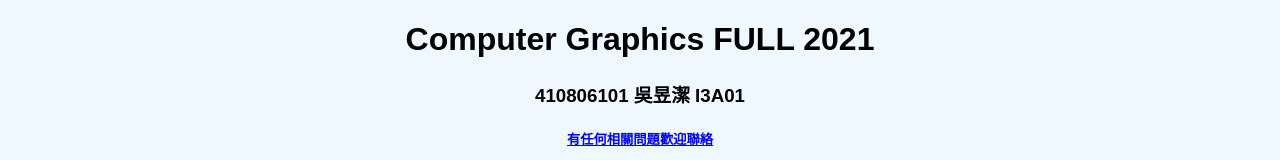
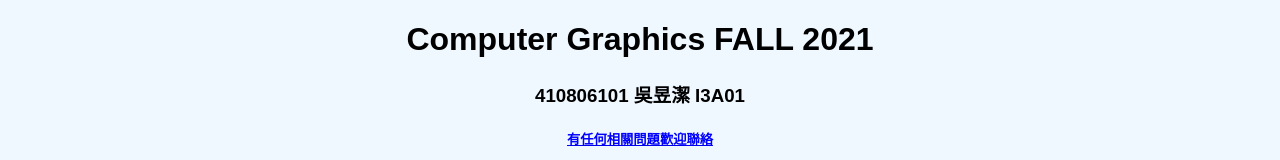
Before and after one commit to WuYuChieh/Test, a plain HTML site: page index.html in a window 1280 px wide. Shown: the top 160 px of the page. Drawn offline with Linux system fonts and the light colour scheme.

Commit message:
202109292018

```diff
--- a/index.html
+++ b/index.html
@@ -24,7 +24,7 @@ body {
 
 <body>
 <center>
-    <h1>Computer Graphics FULL 2021</h1>
+    <h1>Computer Graphics FALL 2021</h1>
     <div>
 		<h3>410806101 吳昱潔 I3A01<br>
 		<h5><a href="mailto:carol26435523@gmail.com">
```
